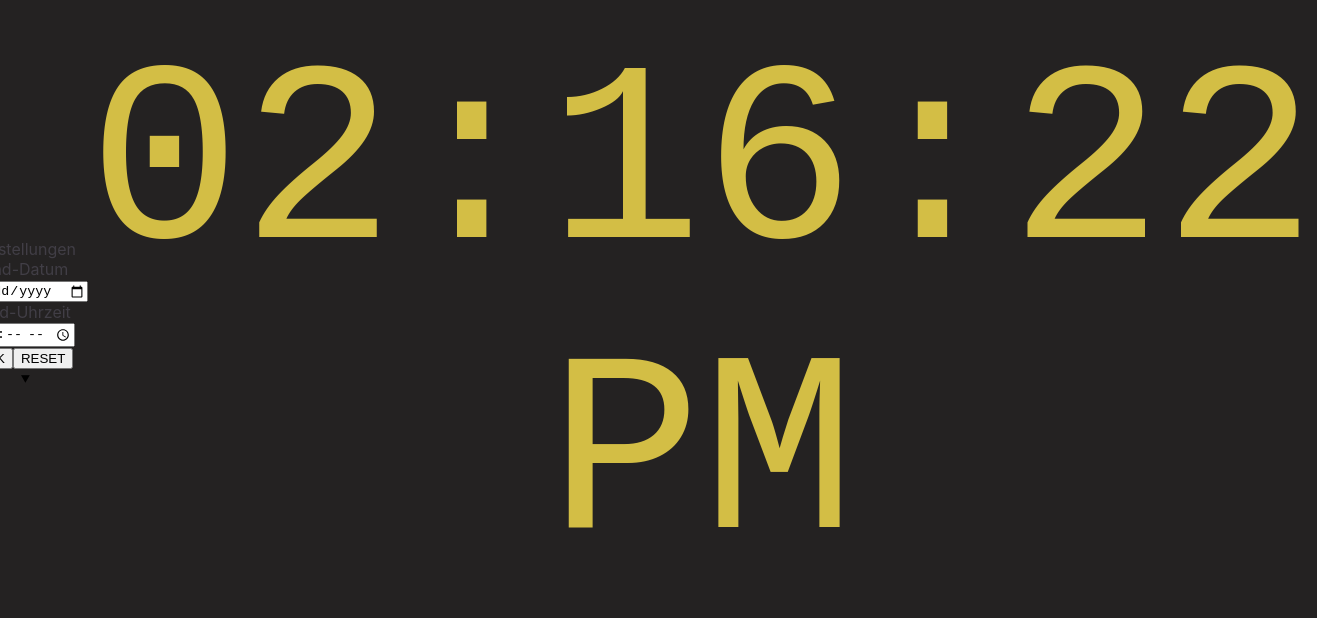
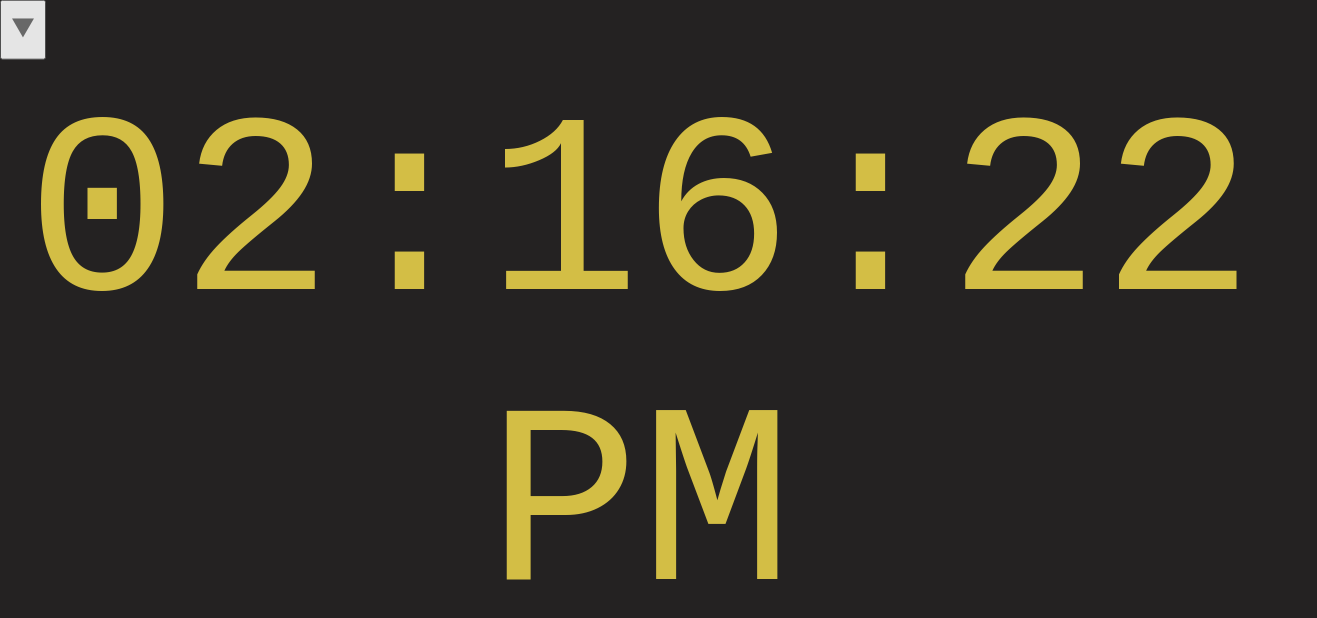
Before and after one commit to conradstrassburger/OneTimer, an Angular app: page / in a window 1280 px wide. Shown: the top 618 px of the page, 1317 px wide, since content can reach past the window. Built offline with nearby package versions, Linux system fonts and the light colour scheme.

Commit message:
Add dummy topbar component

```diff
--- a/src/app/app.component.html
+++ b/src/app/app.component.html
@@ -1,186 +1,14 @@
 <style>
-  :host {
-    --bright-blue: oklch(51.01% 0.274 263.83);
-    --electric-violet: oklch(53.18% 0.28 296.97);
-    --french-violet: oklch(47.66% 0.246 305.88);
-    --vivid-pink: oklch(69.02% 0.277 332.77);
-    --hot-red: oklch(61.42% 0.238 15.34);
-    --orange-red: oklch(63.32% 0.24 31.68);
-
-    --gray-900: oklch(19.37% 0.006 300.98);
-    --gray-700: oklch(36.98% 0.014 302.71);
-    --gray-400: oklch(70.9% 0.015 304.04);
-
-    --red-to-pink-to-purple-vertical-gradient: linear-gradient(
-      180deg,
-      var(--orange-red) 0%,
-      var(--vivid-pink) 50%,
-      var(--electric-violet) 100%
-    );
-
-    --red-to-pink-to-purple-horizontal-gradient: linear-gradient(
-      90deg,
-      var(--orange-red) 0%,
-      var(--vivid-pink) 50%,
-      var(--electric-violet) 100%
-    );
-
-    --pill-accent: var(--bright-blue);
-
-    font-family: "Inter", -apple-system, BlinkMacSystemFont, "Segoe UI", Roboto,
-    Helvetica, Arial, sans-serif, "Apple Color Emoji", "Segoe UI Emoji",
-    "Segoe UI Symbol";
-    box-sizing: border-box;
-    -webkit-font-smoothing: antialiased;
-    -moz-osx-font-smoothing: grayscale;
-  }
-
-  h1 {
-    font-size: 3.125rem;
-    color: var(--gray-900);
-    font-weight: 500;
-    line-height: 100%;
-    letter-spacing: -0.125rem;
-    margin: 0;
-    font-family: "Inter Tight", -apple-system, BlinkMacSystemFont, "Segoe UI", Roboto,
-    Helvetica, Arial, sans-serif, "Apple Color Emoji", "Segoe UI Emoji",
-    "Segoe UI Symbol";
-  }
-
-  p {
-    margin: 0;
-    color: var(--gray-700);
-  }
-
   main {
     width: 100%;
     min-height: 100%;
-    display: flex;
-    justify-content: center;
-    align-items: center;
-    padding: 1rem;
-    box-sizing: inherit;
+    box-sizing: border-box;
     position: relative;
-  }
-
-  .angular-logo {
-    max-width: 9.2rem;
-  }
-
-  .content {
-    display: flex;
-    justify-content: space-around;
-    width: 100%;
-    max-width: 700px;
-    margin-bottom: 3rem;
-  }
-
-  .content h1 {
-    margin-top: 1.75rem;
-  }
-
-  .content p {
-    margin-top: 1.5rem;
-  }
-
-  .divider {
-    width: 1px;
-    background: var(--red-to-pink-to-purple-vertical-gradient);
-    margin-inline: 0.5rem;
-  }
-
-  .pill-group {
-    display: flex;
-    flex-direction: column;
-    align-items: start;
-    flex-wrap: wrap;
-    gap: 1.25rem;
-  }
-
-  .pill {
-    display: flex;
-    align-items: center;
-    --pill-accent: var(--bright-blue);
-    background: color-mix(in srgb, var(--pill-accent) 5%, transparent);
-    color: var(--pill-accent);
-    padding-inline: 0.75rem;
-    padding-block: 0.375rem;
-    border-radius: 2.75rem;
-    border: 0;
-    transition: background 0.3s ease;
-    font-family: var(--inter-font);
-    font-size: 0.875rem;
-    font-style: normal;
-    font-weight: 500;
-    line-height: 1.4rem;
-    letter-spacing: -0.00875rem;
-    text-decoration: none;
-  }
-
-  .pill:hover {
-    background: color-mix(in srgb, var(--pill-accent) 15%, transparent);
-  }
-
-  .pill-group .pill:nth-child(6n + 1) {
-    --pill-accent: var(--bright-blue);
-  }
-
-  .pill-group .pill:nth-child(6n + 2) {
-    --pill-accent: var(--french-violet);
-  }
-
-  .pill-group .pill:nth-child(6n + 3),
-  .pill-group .pill:nth-child(6n + 4),
-  .pill-group .pill:nth-child(6n + 5) {
-    --pill-accent: var(--hot-red);
-  }
-
-  .pill-group svg {
-    margin-inline-start: 0.25rem;
-  }
-
-  .social-links {
-    display: flex;
-    align-items: center;
-    gap: 0.73rem;
-    margin-top: 1.5rem;
-  }
-
-  .social-links path {
-    transition: fill 0.3s ease;
-    fill: var(--gray-400);
-  }
-
-  .social-links a:hover svg path {
-    fill: var(--gray-900);
-  }
-
-  @media screen and (max-width: 650px) {
-    .content {
-      flex-direction: column;
-      width: max-content;
-    }
-
-    .divider {
-      height: 1px;
-      width: 100%;
-      background: var(--red-to-pink-to-purple-horizontal-gradient);
-      margin-block: 1.5rem;
-    }
   }
 </style>
 
 <main class="main">
-  <div id="topbar" class="topbar">
-    <p>Einstellungen</p>
-    <p>End-Datum</p>
-    <p><input id="dateInput" type="date" class="inputbox"></p>
-    <p>End-Uhrzeit</p>
-    <p><input id="timeInput" type="time" class="inputbox"></p>
-    <input type="button" class="okbutton" value="OK">
-    <input type="button" class="resetbutton" value="RESET">
-    <div id="topbarbutton" class="topbarbutton"><a>⯆</a></div>
-  </div>
+  <topbar/>
 
   <time-display/>
 
--- a/src/app/app.component.ts
+++ b/src/app/app.component.ts
@@ -1,11 +1,12 @@
 import { Component } from '@angular/core';
 import {TimeComponent} from './time/time.component';
+import {TopbarComponent} from './topbar/topbar.component';
 
 @Component({
   selector: 'app-root',
   templateUrl: './app.component.html',
   styleUrl: './app.component.css',
-  imports: [TimeComponent],
+  imports: [TimeComponent, TopbarComponent],
 })
 
 export class AppComponent {
--- /dev/null
+++ b/src/app/topbar/topbar.component.css
@@ -0,0 +1,20 @@
+:host {
+  background: rgba(255, 255, 255, 0.082);
+  transition: transform 400ms;
+  height: 20%;
+  color: #bea513;
+  display: block;
+}
+
+.topbarbutton{
+  box-sizing: border-box;
+  padding: 5px;
+  color: #686868;
+  position: absolute;
+  font-size: 40px;
+  left: 0;
+}
+
+:host:not(.open){
+  transform: translateY(-100%);
+}
--- /dev/null
+++ b/src/app/topbar/topbar.component.html
@@ -0,0 +1,6 @@
+<p>End-Zeitpunkt</p>
+<p><input id="dateInput" type="datetime-local" class="inputbox" [defaultValue]="date"></p>
+<button type="button" class="okbutton">OK</button>
+<button type="button" class="resetbutton">Reset</button>
+<br><!-- todo remove -->
+<button type="button" id="topbarbutton" class="topbarbutton" [className]="isOpen ? 'topbarbutton open' : 'topbarbutton'" (click)="toggle()">{{open ? "⯅" : "⯆"}}</button>
--- /dev/null
+++ b/src/app/topbar/topbar.component.ts
@@ -0,0 +1,30 @@
+import {Component, HostBinding} from '@angular/core';
+
+@Component({
+  selector: 'topbar',
+  templateUrl: './topbar.component.html',
+  styleUrl: './topbar.component.css',
+  standalone: true
+})
+
+export class TopbarComponent {
+  open = false
+  date: string
+
+  constructor() {
+    const now = new Date();
+    // default 1 hour in future
+    now.setTime(now.getTime() + (60 * 60 * 1000))
+    // convert date to needed string format https://stackoverflow.com/a/61082536
+    now.setMinutes(now.getMinutes() - now.getTimezoneOffset());
+    this.date = now.toISOString().slice(0, 16);
+  }
+
+  @HostBinding('class.open') get isOpen() {
+    return this.open;
+  }
+
+  toggle() {
+    this.open = !this.open
+  }
+}
--- a/src/styles.css
+++ b/src/styles.css
@@ -1,7 +1,16 @@
 /* You can add global styles to this file, and also import other style files */
+
+* {
+  margin: 0
+}
 
 body {
   font-family: "Courier New", monospace;
   text-align: center;
   background: #242222;
 }
+
+p{
+  font-size: 16px;
+  padding: 4px;
+}
```
